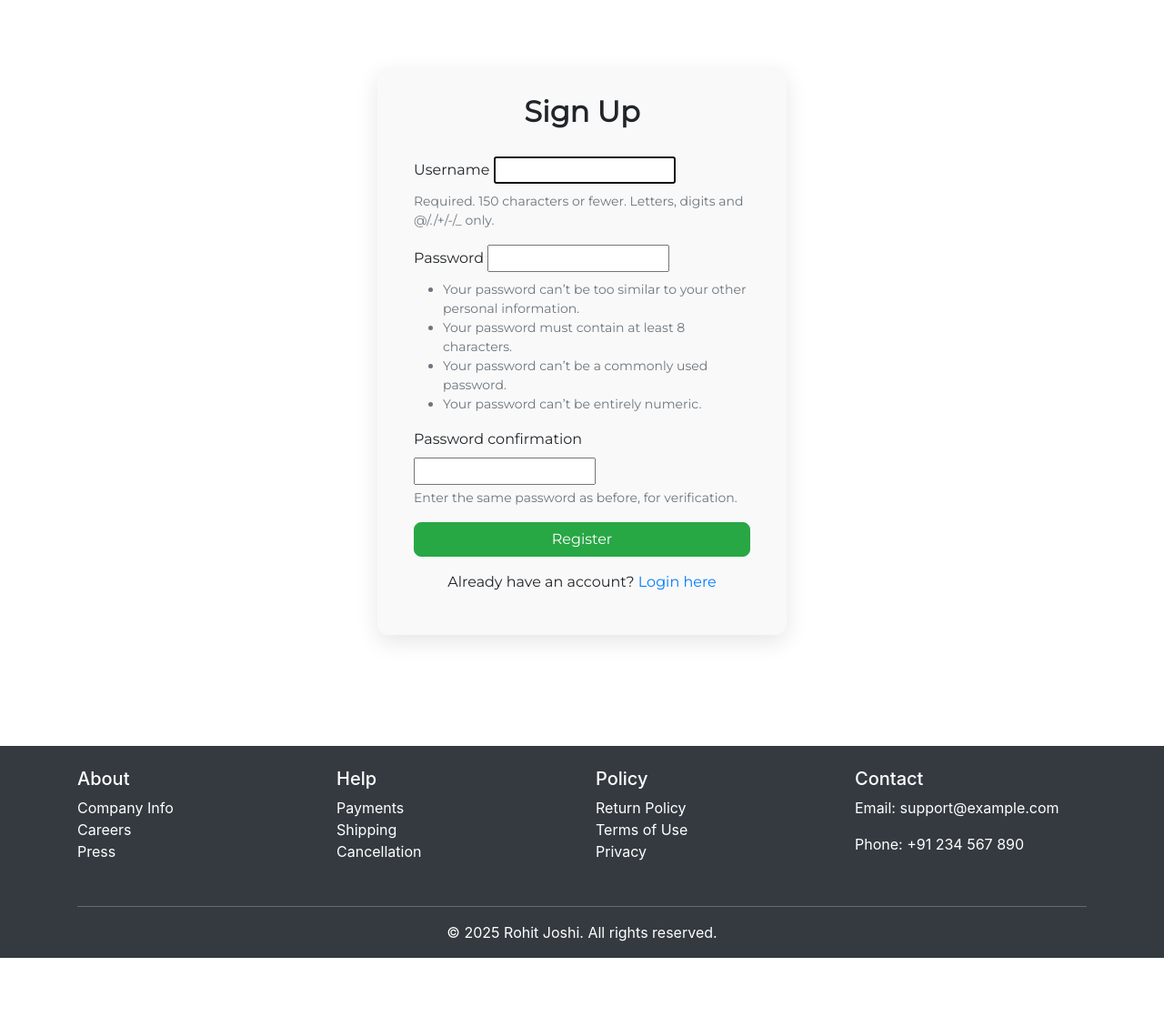
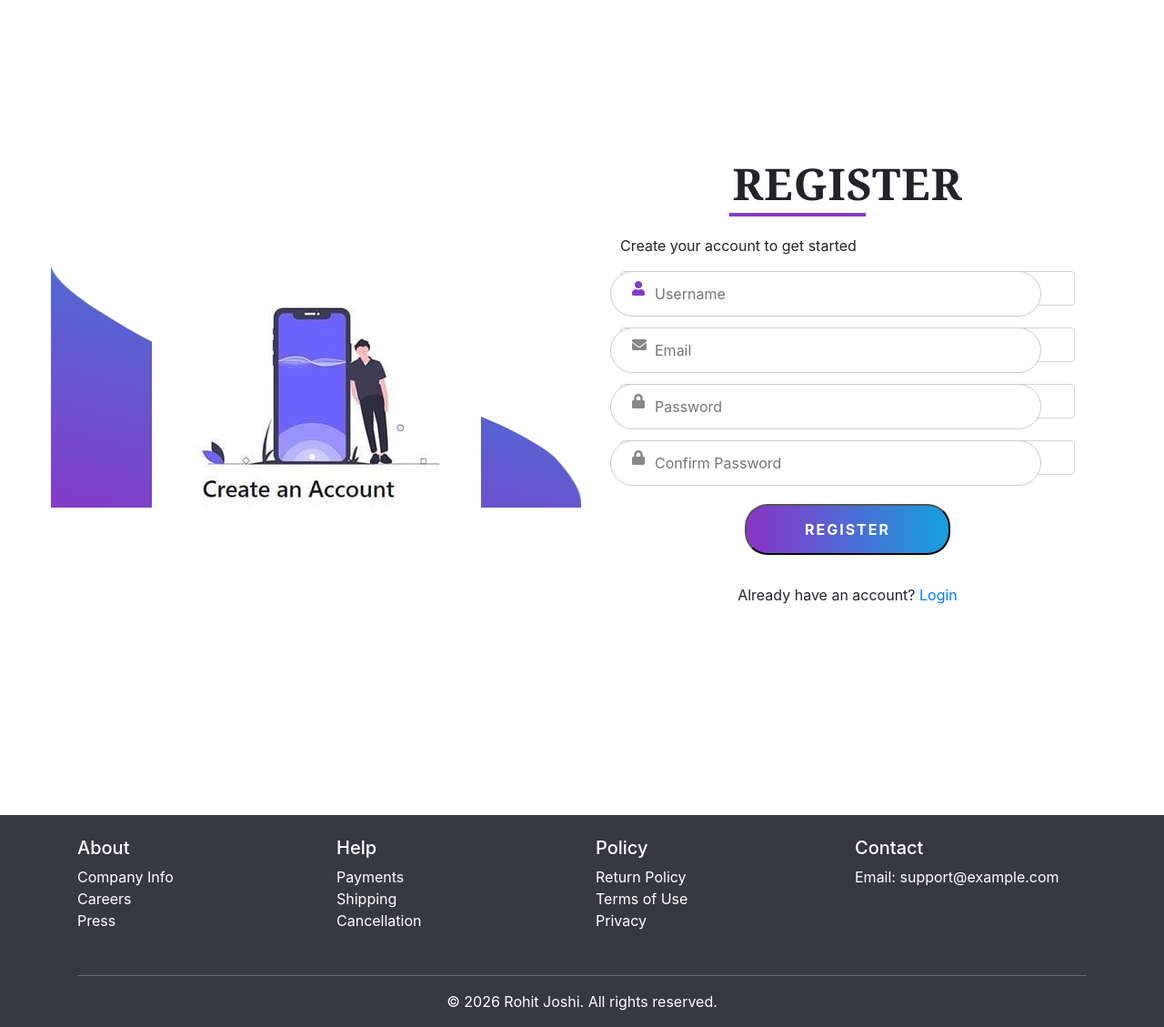
Before and after one commit to Mranonymous16/Django-Ecommerce, a Django app: page /accounts/register/ in a window 1280 px wide. Shown: the part 66-1195 px from the top of the page at 91% size. Before the commit the page ends 1119 px from the top, so only its background shows below. Run offline with Django 4.2, Linux system fonts and the light colour scheme; some libraries are stand-ins or nearby versions.

Commit message:
First commit

```diff
--- a/myshop/forms.py
+++ b/myshop/forms.py
@@ -1,6 +1,8 @@
 from django import forms
 from .models import Product
 from django.contrib.auth.forms import AuthenticationForm
+from django.contrib.auth.forms import UserCreationForm
+from django.contrib.auth.models import User
 
 class ProductForm(forms.ModelForm):
     class Meta:
@@ -21,3 +23,42 @@ class CustomLoginForm(AuthenticationForm):
             'class': 'form-control'
         })
     )
+
+class CustomUserCreationForm(UserCreationForm):
+    # Add email field with placeholder and class
+    email = forms.EmailField(
+        required=True,
+        widget=forms.EmailInput(attrs={
+            'placeholder': 'Email',
+            'class': 'form-input'
+        })
+    )
+    username = forms.CharField(
+        widget=forms.TextInput(attrs={
+            'placeholder': 'Enter your username',
+            'class': 'form-control'
+        })
+    )
+
+    class Meta:
+        model = User
+        fields = ['username', 'email', 'password1', 'password2']
+
+    def __init__(self, *args, **kwargs):
+        super().__init__(*args, **kwargs)
+
+        # Add placeholder and class to other fields
+        self.fields['username'].widget.attrs.update({
+            'placeholder': 'Username',
+            'class': 'form-input',
+        })
+        self.fields['password1'].widget.attrs.update({
+            'placeholder': 'Password',
+            'class': 'form-input',
+            'autocomplete': 'new-password',
+        })
+        self.fields['password2'].widget.attrs.update({
+            'placeholder': 'Confirm Password',
+            'class': 'form-input',
+            'autocomplete': 'new-password',
+        })
--- a/myshop/static/myshop/css/style.css
+++ b/myshop/static/myshop/css/style.css
@@ -1,16 +1,29 @@
-* {
-    margin: 0;
-    padding: 0;
-    box-sizing: border-box;
-    font-family: 'Montserrat', sans-serif;
-    color: #303433;
+.login-wrapper {
+    display: flex;
+    height: 100vh;
+    margin: 0 auto;
+    max-width: 1200px;
+    align-items: center;
+    justify-content: center;
+    padding: 2rem 1rem;
 }
 
-body {
-    min-height: 100vh;
-    width: 100%;
-    display: grid;
-    grid-template-columns: 1fr 1fr;
+.title {
+    text-transform: uppercase;
+    font-size: 3em;
+    font-weight: bold;
+    text-align: center;
+    letter-spacing: 1px;
+    font-family: Cambria, Cochin, Georgia, Times, 'Times New Roman', serif;
+}
+
+.separator {
+    width: 150px;
+    height: 4px;
+    background-color: #843bc7;
+    margin-left: 120px;
+    margin-top: -20px;
+    margin-bottom: 20px;
 }
 
 section {
@@ -24,84 +37,66 @@ section.side {
     background-size: 100% 102%;
 }
 
+.side {
+    flex: 1;
+    display: flex;
+    justify-content: center;
+    align-items: center;
+}
+
 .side img {
-    width: 50%;
-    max-width: 50%;
+    max-width: 90%;
+    height: auto;
+}
+
+.main {
+    /* flex: 1;
+    display: flex;
+    justify-content: center;
+    align-items: center; */
+    flex: 1;
+    display: flex;
+    justify-content: center;
+    align-items: flex-start; /* instead of center */
+    padding-top: 80px;
 }
 
 .login-container {
-    max-width: 450px;
-    padding: 24px;
-    display: flex;
-    flex-direction: column;
-    align-items: center;
-}
-
-.title {
-    text-transform: uppercase;
-    font-size: 3em;
-    font-weight: bold;
-    text-align: center;
-    letter-spacing: 1px;
-}
-
-.separator {
-    width: 150px;
-    height: 4px;
-    background-color: #843bc7;
-    margin: 24px;
-}
-
-.welcome-message {
-    text-align: center;
-    font-size: 1.1em;
-    line-height: 28px;
-    margin-bottom: 30px;
-    color: #696969;
-}
-
-.login-form {
+    max-width: 400px;
     width: 100%;
-    display: flex;
-    flex-direction: column;
+    margin-top: -80px;
 }
 
 .form-control {
-    width: 100%;
     position: relative;
-    margin-bottom: 24px;
+    margin-bottom: 1.5rem;
 }
 
-input,
-button {
-    border: none;
-    outline: none;
-    border-radius: 30px;
-    font-size: 1.1em;
-}
-
-input {
-    width: 100%;
-    background: #e6e6e6;
-    color: #333;
-    letter-spacing: 0.5px;
-    padding: 14px 64px;
-}
-
-input ~ i {
-    position: absolute;
-    left: 32px;
-    top: 50%;
-    transform: translateY(-50%);
-    color: #888;
-    transition: color   0.4s;
+.form-control input {
+    width: 115%;
+    padding: 0.75rem 2.5rem 0.75rem 1rem;
+    border-radius: 25px;
+    border: 1px solid #ccc;
+    margin-left: -24px;
+    margin-top: -7px;
+    padding-left: 3rem;
 }
 
 input:focus ~ i {
     color: #843bc7;
 }
 
-button.submit {
+.form-control i {
+    position: absolute;
+    top: 50%;
+    left: 12px;
+    right: 1rem;
+    transform: translateY(-50%);
+    color: #888;
+    pointer-events: none;
+}
+
+.submit {
     color: #fff;
     padding: 14px 64px;
     margin: 32px auto;
@@ -111,22 +106,64 @@ button.submit {
     background-image: linear-gradient(to right, #8b33c5, #15a0e1);
     cursor: pointer;
     transition: opacity 0.4s;
+    border-radius: 25px;
+    display: block;
+    margin-left: auto;
+    margin-right: auto;
 }
 
 button.submit:hover {
     opacity: 0.9;
 }
 
-/* ----  Responsiveness   ----  */
-@media (max-width: 780px) {
+.form-input {
+    width: 115%;
+    padding: 0.75rem 2.5rem 0.75rem 1rem;
+    border-radius: 25px;
+    border: 1px solid #ccc;
+    margin-left: -24px;
+    margin-top: -7px;
+    padding-left: 3rem;
+    font-size: 1rem;
+    outline: none;
+    transition: border 0.3s;
+}
 
-    body {
-        display: flex;
-        justify-content: center;
-        align-items: center;
-    }
+.form-input:focus {
+    border-color: #843bc7;
+}
 
-    .side {
-        display: none;
-    }
+.form-control input.form-input {
+    width: 100%;
+    padding: 0.75rem 2.5rem 0.75rem 3rem;
+    border-radius: 25px;
+    border: 1px solid #ccc;
+    font-size: 1rem;
+    outline: none;
+    box-sizing: border-box;
 }
+
+.form-control i {
+    position: absolute;
+    top: 50%;
+    left: 12px;
+    transform: translateY(-50%);
+    color: #888;
+}
+
+.login-container {
+    max-width: 500px;  /* increased from 400px */
+    width: 100%;
+}
+
+.form-control input,
+.form-control .form-input {
+    width: 100%;  /* will now span the full 500px container */
+    padding: 0.75rem 1rem 0.75rem 3rem;
+    border-radius: 25px;
+    border: 1px solid #ccc;
+    font-size: 1rem;
+    outline: none;
+    box-sizing: border-box;
+    transition: border 0.3s;
+}
--- a/myshop/templates/404.html
+++ b/myshop/templates/404.html
@@ -1,5 +1,4 @@
-{% extends 'base.html' %}
-
+{%load static%}
 {% block content %}
 <style>
     .error-container {
--- a/myshop/templates/about.html
+++ b/myshop/templates/about.html
@@ -1,7 +1,7 @@
 {% extends "base.html" %}
 
 {% block content %}
-	<div class="container">
+	<div class="container1">
 		<div class="row">
 			<div class="col-sm-12">
 				<h2>About Us</h2>
@@ -19,7 +19,7 @@
 							margin: 0;
 							padding: 0;
 						}
-						.container {
+						.container1 {
 							max-width: 1200px;
 							margin: 0 auto;
 							padding: 2rem;
--- a/myshop/templates/base.html
+++ b/myshop/templates/base.html
@@ -83,7 +83,7 @@
     </div>
   </nav>
 
-<div class="container py-4">
+<div class="container1 py-4">
   {% block content %}{% endblock %}
 </div>
 
@@ -117,12 +117,11 @@
       <div class="col-6 col-md-3 mb-3">
         <h5>Contact</h5>
         <p>Email: support@example.com</p>
-        <p>Phone: +91 234 567 890</p>
       </div>
     </div>
     <hr class="border-light" />
     <div class="text-center">
-      <p class="mb-0">&copy; 2025 Rohit Joshi. All rights reserved.</p>
+      <p class="mb-0">&copy; {% now "Y" %} Rohit Joshi. All rights reserved.</p>
     </div>
   </div>
 </footer>
--- a/myshop/templates/register.html
+++ b/myshop/templates/register.html
@@ -10,7 +10,7 @@
 {% endblock %}  {% endcomment %}
 
 
-{% load static %}
+{% comment %} {% load static %}
 {% block title %}Register{% endblock %}
 
 {% block content %}
@@ -64,4 +64,117 @@
     <a href="{% url 'login' %}">Login here</a>
   </p>
 </div>
+{% endblock %} {% endcomment %}
+
+
+{% comment %} {% load static %}
+{% block title %}Register{% endblock %}
+
+{% block content %}
+  <link rel="stylesheet" href="https://cdnjs.cloudflare.com/ajax/libs/font-awesome/5.15.1/css/all.min.css">
+  <link href="https://fonts.googleapis.com/css2?family=Montserrat&display=swap" rel="stylesheet">
+  <link rel="stylesheet" href="{% static 'myshop/css/style.css' %}">
+
+  <div class="login-wrapper">
+      <section class="side">
+          <img src="{% static 'myshop/img/RegisterForm.png' %}" alt="Register image">
+      </section>
+
+      <section class="main">
+          <div class="login-container">
+              <p class="title">REGISTER</p>
+              <div class="separator"></div>
+              <p class="welcome-message">Create your account to get started</p>
+
+              <form method="post" class="login-form">
+                  {% csrf_token %}
+
+                  <!-- Username -->
+                  <div class="form-control">
+                      {{ form.username }}
+                      <i class="fas fa-user"></i>
+                  </div>
+
+                  <!-- Email (only works if your form includes it) -->
+                  {% comment %} {% if form.email %}
+                  <div class="form-control">
+                      {{ form.email }}
+                      <i class="fas fa-envelope"></i>
+                  </div>
+                  {% endif %}
+                  <div class="form-control">
+                    {{ form.email }}
+                    <i class="fas fa-envelope"></i>
+                  </div>
+
+                  <!-- Password -->
+                  <div class="form-control">
+                      {{ form.password1 }}
+                      <i class="fas fa-lock"></i>
+                  </div>
+
+                  <!-- Confirm Password -->
+                  <div class="form-control">
+                      {{ form.password2 }}
+                      <i class="fas fa-lock"></i>
+                  </div>
+
+                  <button class="submit" type="submit">REGISTER</button>
+              </form>
+
+              <p>Already have an account? <a href="{% url 'login' %}">Login</a></p>
+          </div>
+      </section>
+  </div>
+{% endblock %} {% endcomment %}
+
+{% load static %}
+{% block title %}Register{% endblock %}
+
+{% block content %}
+<link rel="stylesheet" href="https://cdnjs.cloudflare.com/ajax/libs/font-awesome/5.15.1/css/all.min.css">
+<link href="https://fonts.googleapis.com/css2?family=Montserrat&display=swap" rel="stylesheet">
+<link rel="stylesheet" href="{% static 'myshop/css/style.css' %}">
+
+<div class="login-wrapper">
+    <section class="side">
+        <img src="{% static 'myshop/img/RegisterForm.jpg' %}" alt="Register image">
+    </section>
+
+    <section class="main">
+        <div class="login-container">
+            <p class="title">REGISTER</p>
+            <div class="separator"></div>
+            <p class="welcome-message">Create your account to get started</p>
+
+            <form method="post" class="login-form">
+                {% csrf_token %}
+
+                <div class="form-control">
+                    {{ form.username }}
+                    <i class="fas fa-user"></i>
+                </div>
+
+                <div class="form-control">
+                    {{ form.email }}
+                    <i class="fas fa-envelope"></i>
+                </div>
+
+                <div class="form-control">
+                    {{ form.password1 }}
+                    <i class="fas fa-lock"></i>
+                </div>
+
+                <div class="form-control">
+                    {{ form.password2 }}
+                    <i class="fas fa-lock"></i>
+                </div>
+
+                <button class="submit" type="submit">REGISTER</button>
+            </form>
+
+            <p style="text-align:center;">Already have an account? <a href="{% url 'login' %}">Login</a></p>
+        </div>
+    </section>
+</div>
 {% endblock %}
--- a/myshop/urls.py
+++ b/myshop/urls.py
@@ -26,7 +26,9 @@ urlpatterns = [
     path('accounts/login/', MyLoginView.as_view(), name='login'),
     path('accounts/login/', auth_views.LoginView.as_view(template_name='login.html'), name='login'),
     path('accounts/logout/', auth_views.LogoutView.as_view(next_page='/'), name='logout'),
-    path('accounts/register/', views.user_register, name='register'),
+    # path('accounts/register/', views.user_register, name='register'),
+    path('accounts/register/', views.register, name='register'),
+
 
     path('admin-dashboard/', views.admin_dashboard, name='admin_dashboard'),
 ] #+ static(settings.MEDIA_URL, document_root=settings.MEDIA_ROOT)
--- a/myshop/views.py
+++ b/myshop/views.py
@@ -6,6 +6,8 @@ from django.contrib.auth import login
 from .forms import ProductForm
 from django.contrib.auth.views import LoginView
 from .forms import CustomLoginForm
+from django.shortcuts import render, redirect
+from .forms import CustomUserCreationForm
 
 # from .helpers import Helpers
 
@@ -190,16 +192,16 @@ def order_history(request):
     user_orders = Order.objects.filter(user=request.user).order_by('-created_at')
     return render(request, 'order_history.html', {'orders': user_orders})
 
-def user_register(request):
-    if request.method == 'POST':
-        form = UserCreationForm(request.POST)
-        if form.is_valid():
-            user = form.save()
-            login(request, user)
-            return redirect('product_list')
-    else:
-        form = UserCreationForm()
-    return render(request, 'register.html', {'form': form})
+# def user_register(request):
+#     if request.method == 'POST':
+#         form = UserCreationForm(request.POST)
+#         if form.is_valid():
+#             user = form.save()
+#             login(request, user)
+#             return redirect('product_list')
+#     else:
+#         form = UserCreationForm()
+#     return render(request, 'register.html', {'form': form})
 
 @login_required
 def admin_dashboard(request):
@@ -259,3 +261,13 @@ def add_product(request):
         form = ProductForm()
 
     return render(request, 'add_product.html', {'form': form})
+
+def register(request):
+    if request.method == "POST":
+        form = CustomUserCreationForm(request.POST)
+        if form.is_valid():
+            form.save()
+            return redirect("login")  # go to login page
+    else:
+        form = CustomUserCreationForm()
+    return render(request, "register.html", {"form": form})
```
Also changed, not shown: myshop/static/myshop/css/css1.css (+17 -0 lines), myshop/templates/registration/login.html (+6 -6 lines), .gitignore.txt (added), db.sqlite3, myshop/static/myshop/img/RegisterForm.jpg (added).
